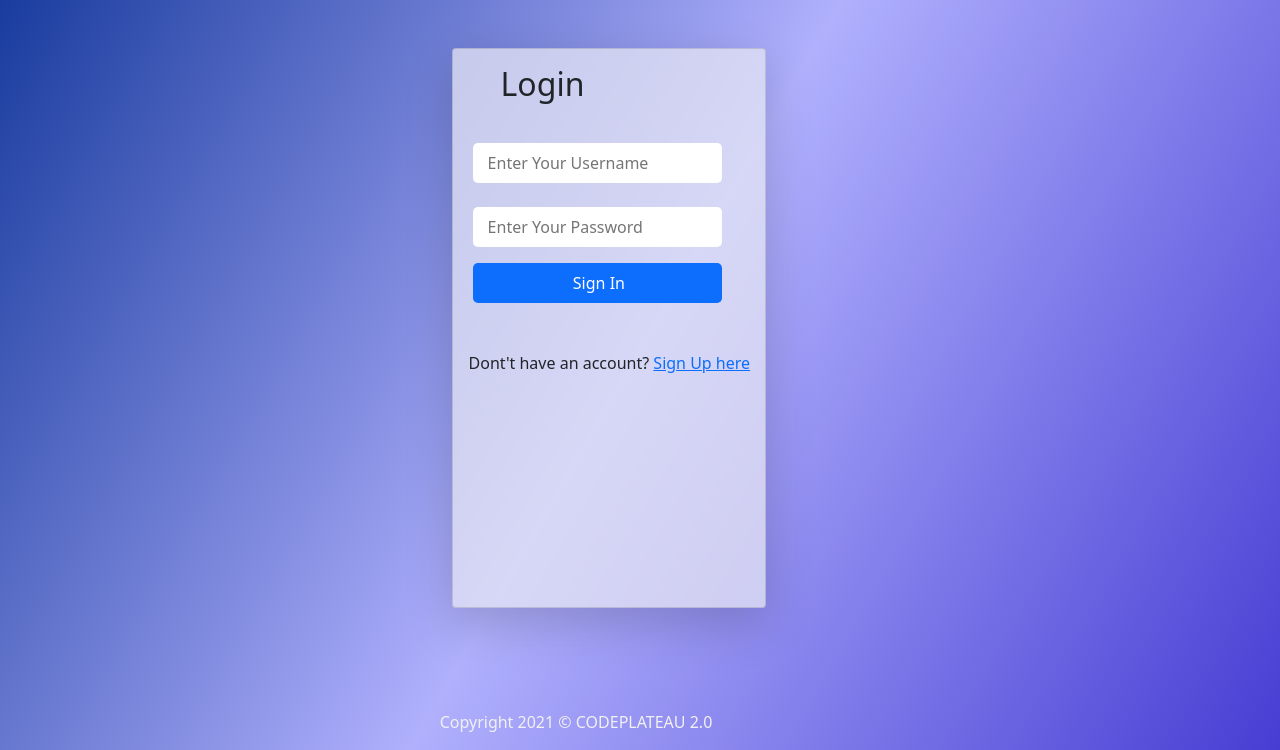
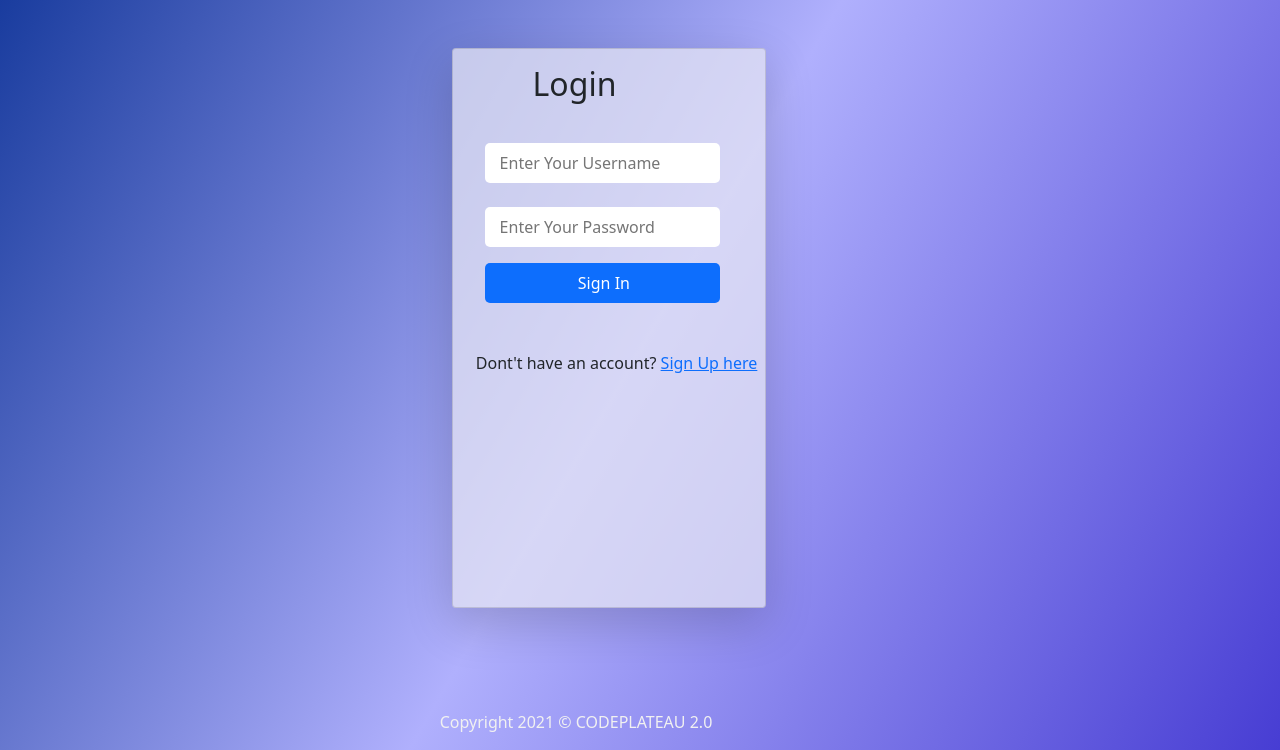
Before and after one commit to LuckyYoila/Flask-mysql, a Flask app: page / in a window 1280 px wide. Shown: the part 50-800 px from the top of the page. Run offline with Flask 2, Linux system fonts and the light colour scheme; some libraries are stand-ins or nearby versions.

Commit message:
sixth commit heroku

```diff
--- a/static/css/style.css
+++ b/static/css/style.css
@@ -21,14 +21,14 @@
     height: 70vh;
     border-radius: 30px;
     border: none;
+    align-items: center !important;
 }
 
 input[type=text], input[type=submit], input[type=email], input[type=password] {
     border-radius: 5px;
-    width: 80%;
+    width: 95%;
     height: 40px;
     margin-top: 20px;
-    margin-left: 20px;
     padding-left: 15px;
     display: inline-block;
     border: 0px;
```
Also changed, not shown: requirements.txt (+0 -76 lines).
